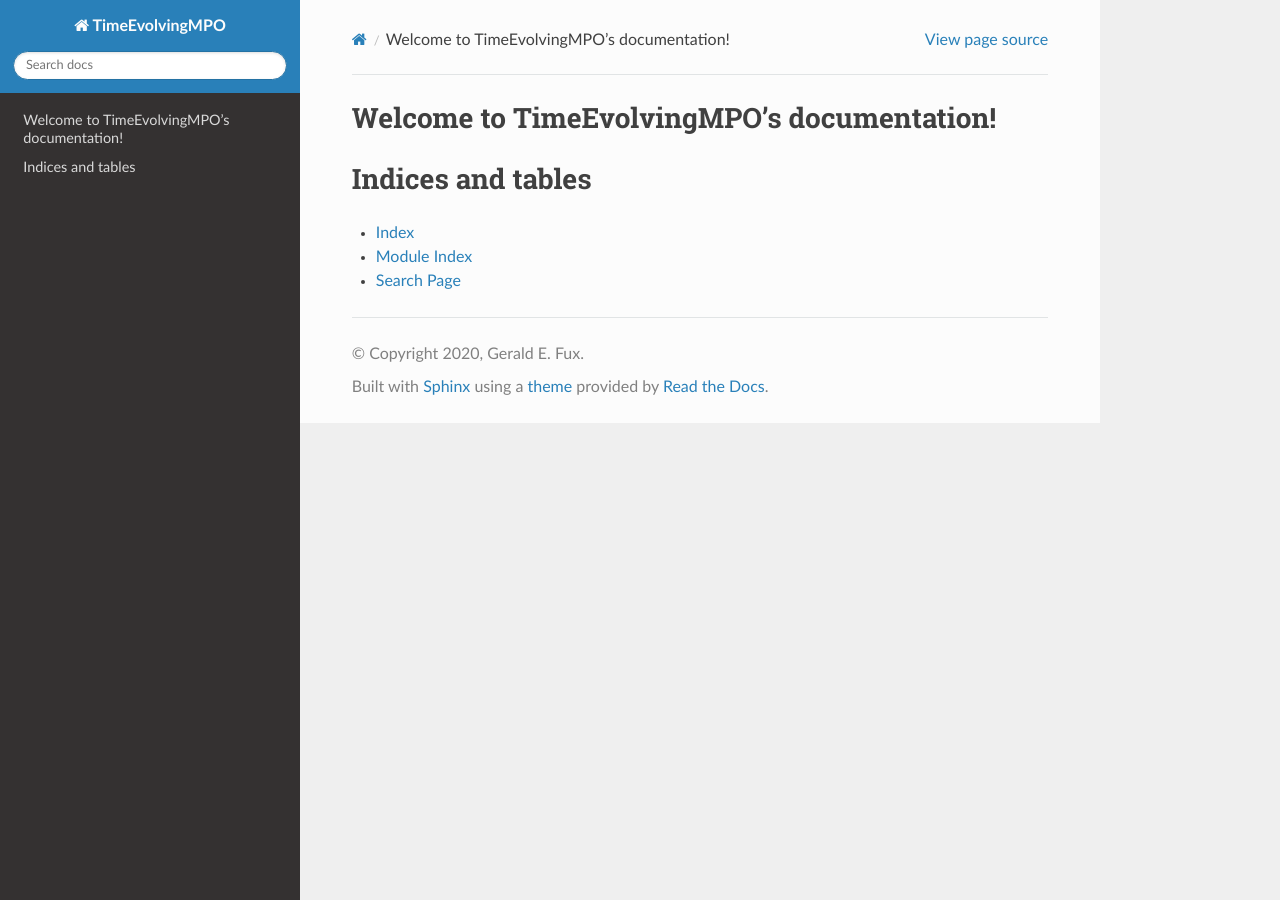
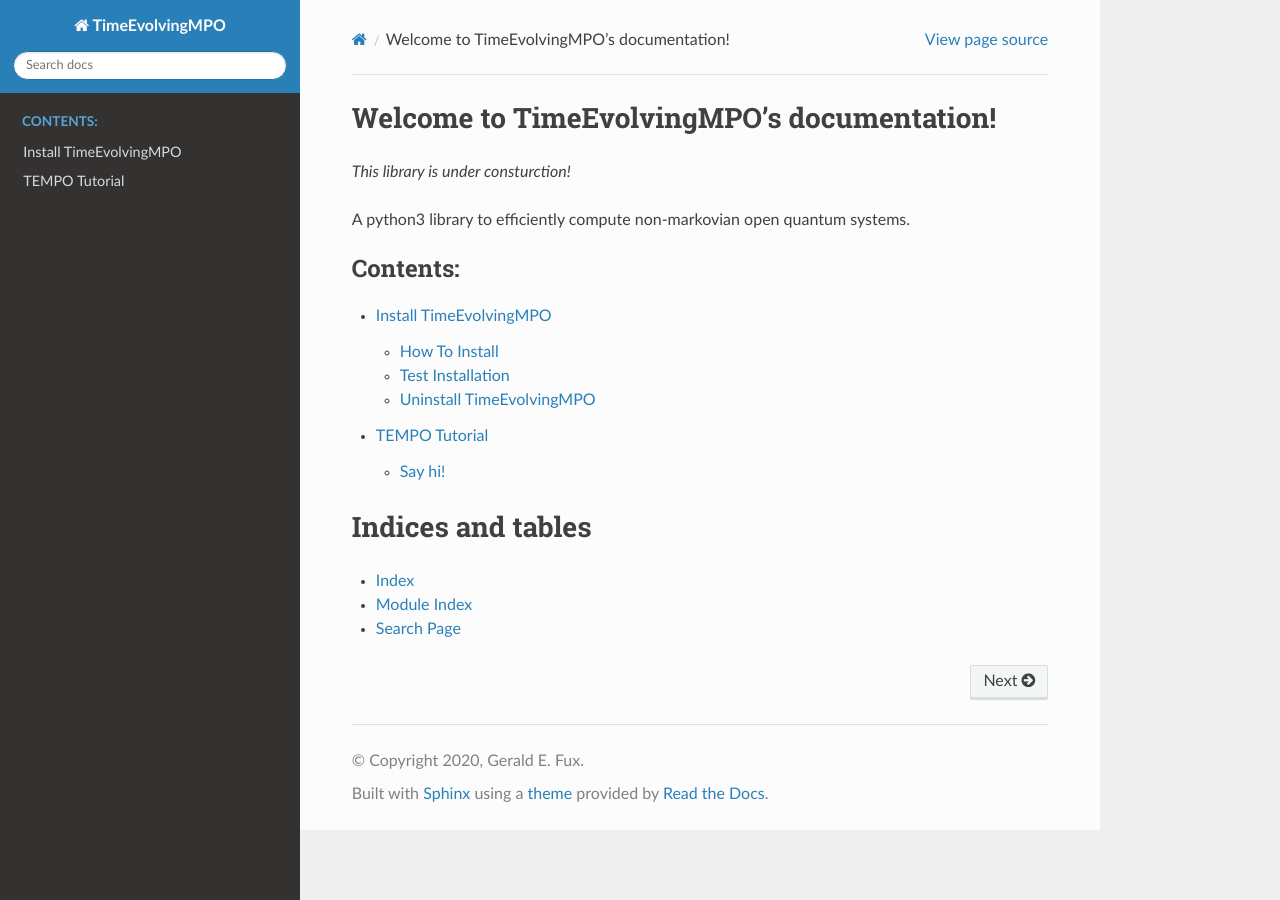
Before and after one commit to tempoCollaboration/OQuPy, a Sphinx documentation site: the page built from doc/index.rst, in a window 1280 px wide. Built offline with Sphinx 7.4.7 and the Read the Docs theme 2.0.0, drawn with Linux system fonts in a browser that asks for light colours.

Commit message:
Add install and tutorial to documentation

```diff
--- a/doc/index.rst
+++ b/doc/index.rst
@@ -6,10 +6,17 @@
 Welcome to TimeEvolvingMPO's documentation!
 ===========================================
 
+*This library is under consturction!*
+
+A python3 library to efficiently compute non-markovian open quantum systems.
+
+
 .. toctree::
    :maxdepth: 2
    :caption: Contents:
 
+   pages/install
+   pages/tutorial
 
 
 Indices and tables
--- /dev/null
+++ b/doc/pages/install.rst
@@ -0,0 +1,58 @@
+.. _install-label:
+
+Install TimeEvolvingMPO
+=======================
+
+How To Install
+--------------
+
+* Make sure you have `python3.6` or higher installed
+
+  .. code-block:: none
+
+    $ python3 --version
+    Python 3.6.9
+
+
+* Make sure you have `pip3` version 20.0 or higher installed
+
+  .. code-block:: none
+
+    $ python3 -m pip --version
+    pip 20.0.2 from /home/gefux/.local/lib/python3.6/site-packages/pip (python 3.6)
+
+
+* Install TimeEvolvingMPO via pip
+
+  .. code-block:: none
+
+    $ python3 -m pip install time_evolving_mps
+
+
+This should do it! (If not check if this is a known issue on github and file
+one if it isn't. Thanks!)
+
+Test Installation
+-----------------
+
+Open a interactive python3 session and type:
+
+.. code-block:: python
+
+  >>> import time_evolving_mps as tempo
+  >>> tempo.say_hi()
+
+This should give you the following message:
+
+.. code-block:: none
+
+  Hi there!
+  This is TimeEvolvingMPO version 0.0.0 speaking!
+
+Uninstall TimeEvolvingMPO
+-------------------------
+
+Uninstall TimeEvolvingMPO via the terminal:
+.. code-block:: none
+
+ $ python3 -m pip uninstall time_evolving_mps
--- /dev/null
+++ b/doc/pages/tutorial.rst
@@ -0,0 +1,36 @@
+TEMPO Tutorial
+==============
+
+.. image:: https://mybinder.org/badge_logo.svg
+ :target: https://mybinder.org/v2/gh/gefux/TimeEvolvingMPO/master?filepath=tutorial.ipynb
+
+Click this button above to start a tutorial in a jupyter notebook on
+[binder](https://mybinder.org) without the need to install anything to your
+computer.
+
+If you want to try things locally on your laptop:
+install `TimeEvolvingMPO` by following the instructions at :ref:`install-label`.
+
+
+Say hi!
+-------
+
+The TEMPO library is currently under construction. This example serves merely
+as a placeholder for the tutorial to come. However, you can check that you can
+access the (almost) empty library by executing the `tempo.say_hi()` example
+below.
+
+
+Open a interactive python3 session and type:
+
+.. code-block:: python
+
+  >>> import time_evolving_mpo as tempo
+  >>> tempo.say_hi()
+
+This should give you the following message:
+
+.. code-block:: none
+
+  Hi there!
+  This is TimeEvolvingMPO version 0.0.0 speaking!
```
